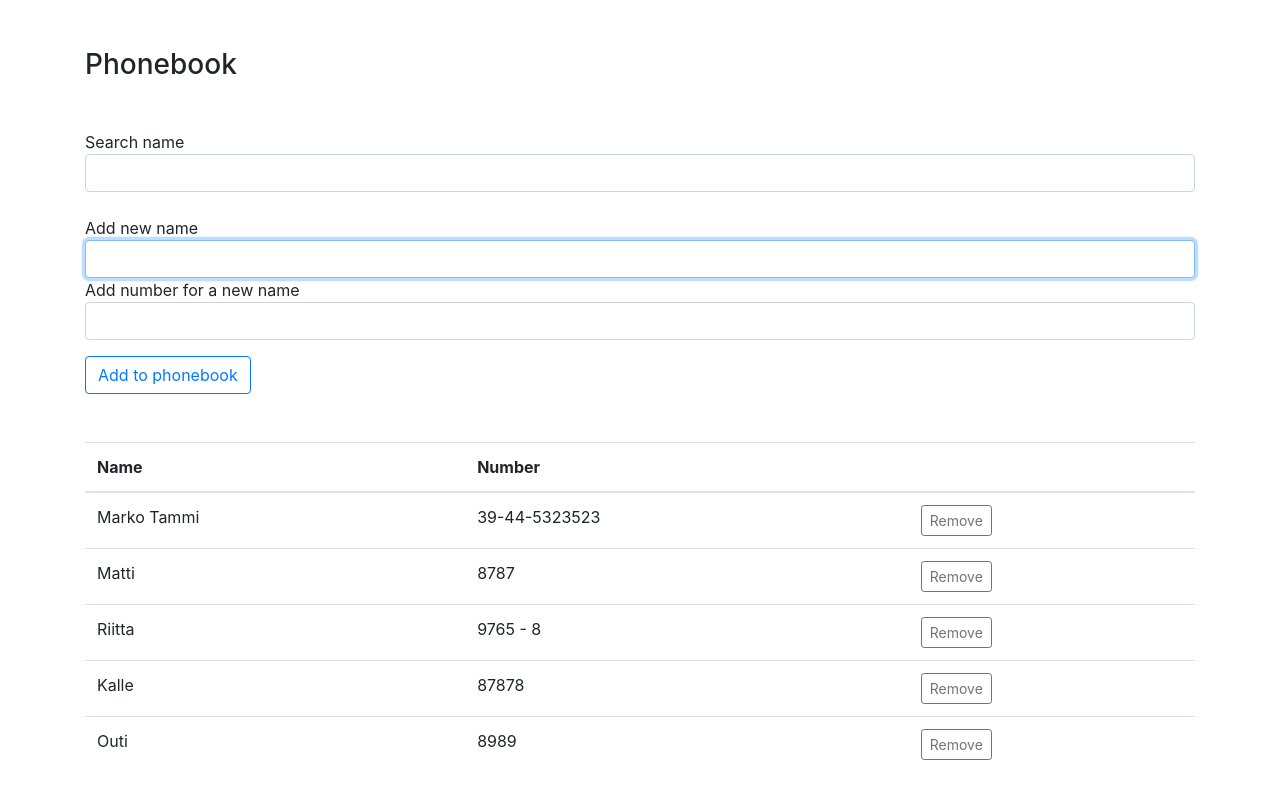
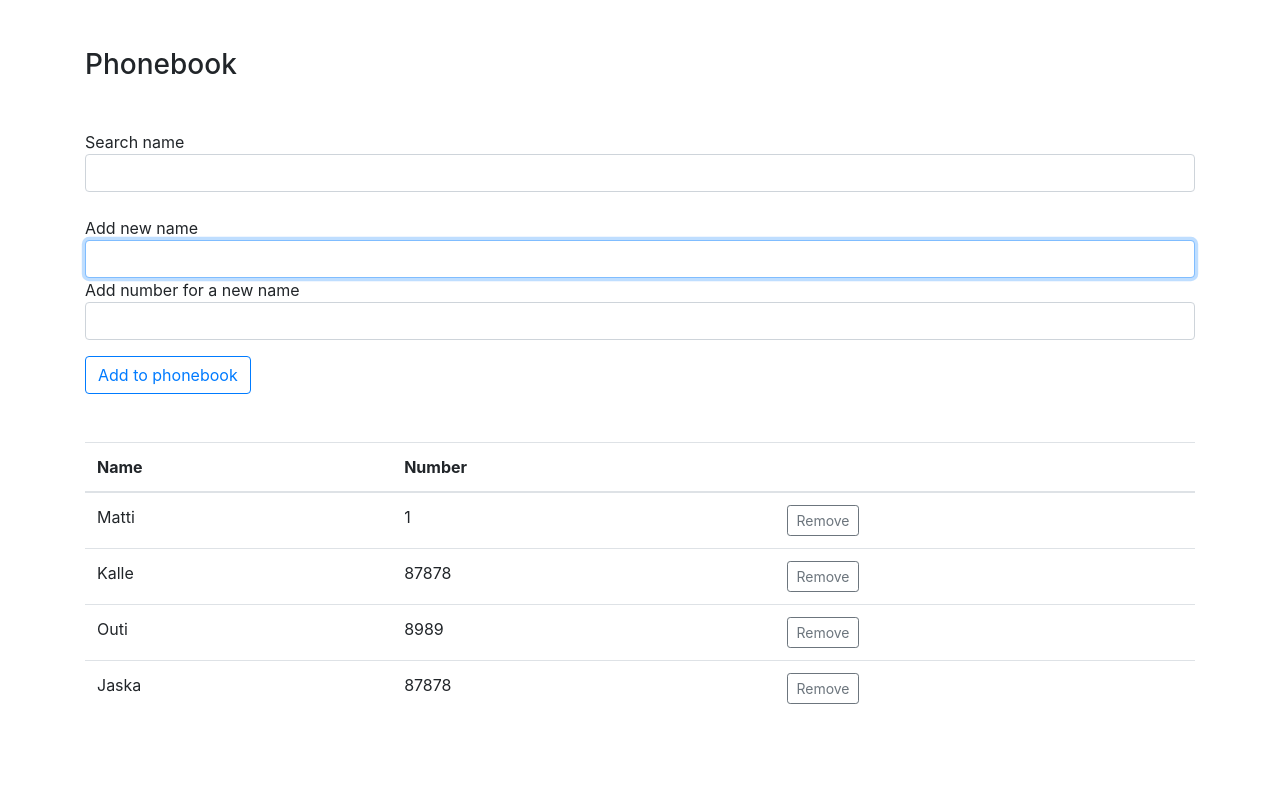
Before and after one commit to MarkoTammi/phonebook-front, a React (Create React App) app: page / in a window 1280 px wide. Built offline with nearby package versions, Linux system fonts and the light colour scheme; data requests are answered from the project's data file.

Commit message:
2.19: puhelinluettelo step11

```diff
--- a/db.json
+++ b/db.json
@@ -1,19 +1,9 @@
 {
   "persons": [
     {
-      "name": "Marko Tammi",
-      "number": "39-44-5323523",
-      "id": 2
-    },
-    {
       "name": "Matti",
-      "number": "8787",
+      "number": "1",
       "id": 5
-    },
-    {
-      "name": "Riitta",
-      "number": "9765 - 8",
-      "id": 6
     },
     {
       "name": "Kalle",
@@ -24,6 +14,11 @@
       "name": "Outi",
       "number": "8989",
       "id": 10
+    },
+    {
+      "name": "Jaska",
+      "number": "87878",
+      "id": 11
     }
   ]
 }
--- a/src/App.js
+++ b/src/App.js
@@ -32,6 +32,10 @@ const App = () => {
               setPersons(response.data)
               //setPersons(response.data.filter(n => n.name !== undefined))
           })
+          .catch(error => {
+              setMessage(`Json server doesn't resonse. Start json server "npm run server".`)})
+          setTimeout( () => {
+              setMessage('')}, 8000)
     }
   useEffect(hookToGetNamesNumbers,[])
 
@@ -46,15 +50,10 @@ const handleAddName = (event) => {
 
     // Add name to db.json if not already exist
     if ((persons.map(person => person.name).includes(newName)) === false ) {
-      //setPersons(persons.concat(newNameNumberObject)) - Local persons object in front code.
 
       // Name and number is added to db.json
       personServices
-      .createPerson(newNameNumberObject)
-
-      //Only front object is updated
-/*       .then(response => {
-          setPersons(persons.concat(response.data)) */
+        .createPerson(newNameNumberObject)
 
       // Get all names and numbers from db.json
           .then(() => {
@@ -63,6 +62,11 @@ const handleAddName = (event) => {
             setPersons(response.data)
           })
         })
+
+      // Notification message
+      setMessage(`${newName} was added to the phonebook.`)
+      setTimeout( () => {
+          setMessage('')}, 4000)
 
     } else {
 
@@ -85,31 +89,33 @@ const handleAddName = (event) => {
             })
           })
 
-      // Name is not added because its already exist. This was before update function
-      //setMessage(`${newName} is not added because its already in the phonebook!`)
-      // 'Name already exist' message is displayed 4 sek
-      //setTimeout(() => {
-        //setMessage('')}, 4000)
-        //  }
+      // Notification message
+      setMessage(`${newName} was updated with new number ${newNumber}`)
+      setTimeout(() => {
+          setMessage('')}, 4000)
     }
     setNewName('')
     setNewNumber('')
 
   }}// end of eventhandler handleAddName
 
+
 // Eventhandler for Remove button. Selected name is removed from db.json.
 const handleRemoveName = (props) => {
-  console.log('handleRemoveName', props)
+  //console.log('handleRemoveName', props)
   if (window.confirm(`Delete ${props.name} ?`)) {
     personServices
         .deletePerson(props.id)
         .then(() => {
-            //setPersons(persons.filter(person => person.id !== props.id)) - only local frontend is updated
             personServices.getAllPersons()
         .then(response => {
             setPersons(response.data)
           })
         })
+    // Notification message
+    setMessage(`${props.name} was removed.`)
+      setTimeout( () => {
+        setMessage('')}, 4000)
   }
 }
 
```
Also changed, not shown: 1 other file (tests, documents, lock files or other folders).
